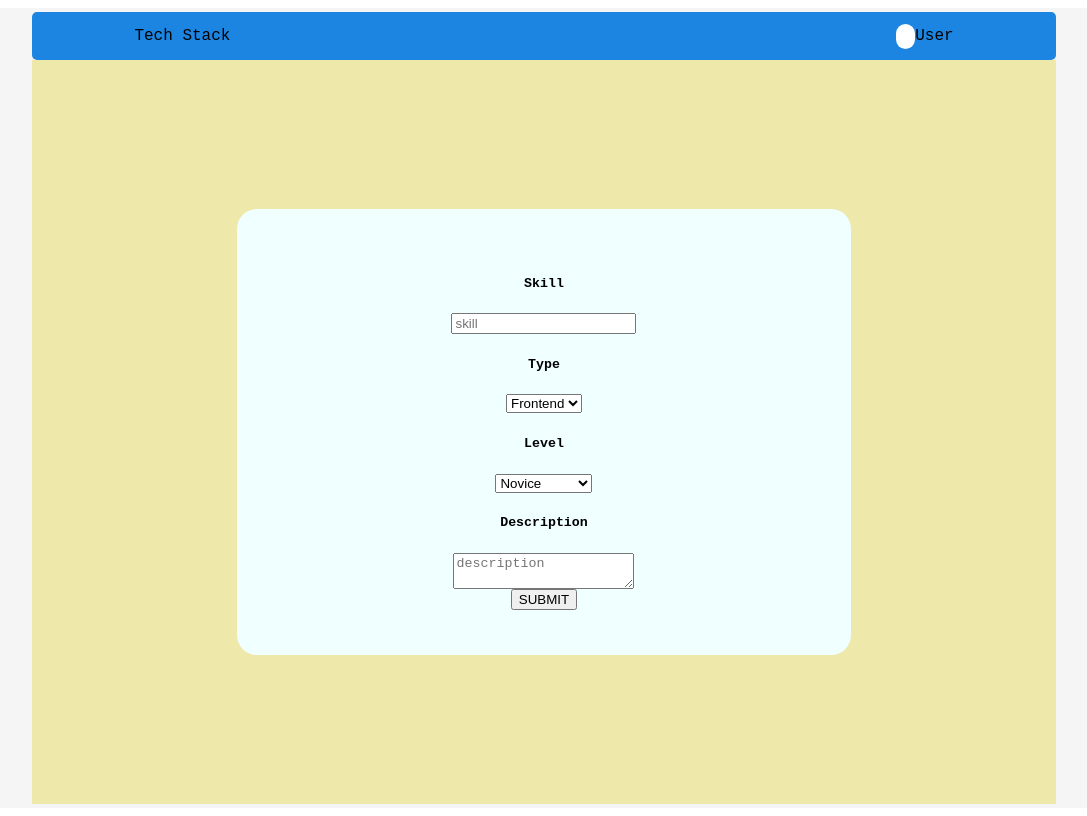
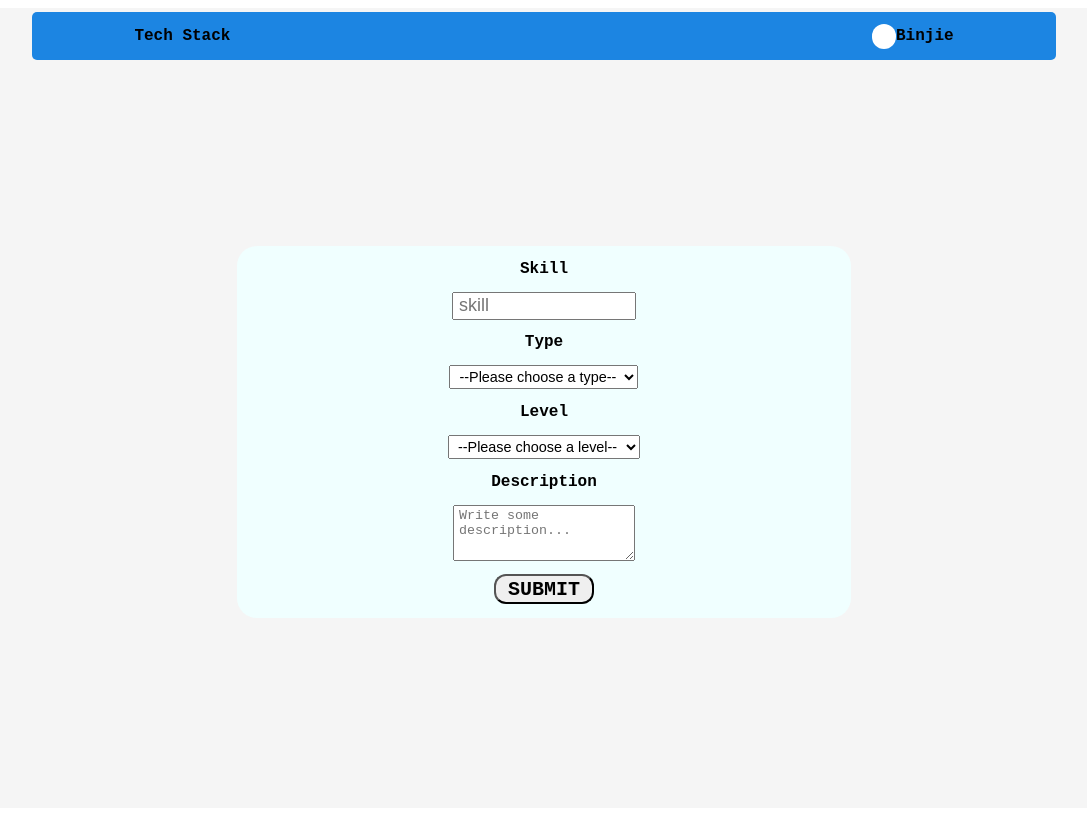
Before and after one commit to binjiezhang0626/mock-reddit, a React app: page /newpost in a window 1280 px wide. Shown: the whole page, without its empty margins (104-1191 px from the left). Built offline with nearby package versions, Linux system fonts and the light colour scheme.

Commit message:
fix(16): change config.js

```diff
--- a/reddit-frontend/config.js
+++ b/reddit-frontend/config.js
@@ -1,4 +1,4 @@
-// const URL = 'https://mock-reddit-zbj.herokuapp.com/api/posts';
-const URL = 'http://localhost:3001/api/posts';
+const URL = 'https://mock-reddit-zbj.herokuapp.com/api/posts';
+// const URL = 'http://localhost:3001/api/posts';
 
 export default URL;
--- a/reddit-frontend/src/components/App/App.css
+++ b/reddit-frontend/src/components/App/App.css
@@ -6,5 +6,6 @@
   align-items: center;
   justify-content: center;
   font-family: 'Courier New', Courier, monospace;
+  font-weight: bold;
   background-color: whitesmoke;
 }
--- a/reddit-frontend/src/components/Body/Body.css
+++ b/reddit-frontend/src/components/Body/Body.css
@@ -2,8 +2,6 @@
   display: flex;
   height: 95%;
   width: 100%;
-  /* background-color: aliceblue; */
-  background-color: cadetblue;
   align-items: center;
   justify-content: center;
 }
@@ -14,7 +12,6 @@
   height: 93%;
   align-items: center;
   justify-content: space-between;
-  background-color: palegoldenrod;
 }
 .RightSide{
   display: flex;
@@ -23,5 +20,4 @@
   width: 40%;
   margin-left: 20pt;
   height: 100%;
-  /* background-color: paleturquoise; */
 }
--- a/reddit-frontend/src/components/Body/Body.js
+++ b/reddit-frontend/src/components/Body/Body.js
@@ -1,14 +1,20 @@
 import React from 'react';
 import './Body.css';
+import PropTypes from 'prop-types';
 import Posts from '../Posts/Posts';
 import RightSide from '../RightSide/RightSide';
 
-const Body = (props) => (
+const Body = ({ history }) => (
   <div className="Body">
     <div className="Frame">
       <Posts />
-      <RightSide history={props.history} />
+      <RightSide history={history} />
     </div>
   </div>
 );
+
+Body.propTypes = {
+  history: PropTypes.shape({}).isRequired,
+};
+
 export default Body;
--- a/reddit-frontend/src/components/Header/Header.css
+++ b/reddit-frontend/src/components/Header/Header.css
@@ -21,11 +21,10 @@
   background-color: white;
 }
 .userInfo{
-  width: 7%;
+  width: 10%;
   height: 100%;
   display: flex;
   flex-direction: row;
   justify-content: space-around;
   align-items: center;
-  /* background-color: salmon; */
 }
--- a/reddit-frontend/src/components/Header/Header.js
+++ b/reddit-frontend/src/components/Header/Header.js
@@ -7,7 +7,7 @@ const Header = () => (
       <div>Tech Stack</div>
       <div className="userInfo">
         <div className="avatar" />
-        <span>User</span>
+        <span>Binjie</span>
       </div>
     </div>
   </div>
--- a/reddit-frontend/src/components/NewPost/NewPost.css
+++ b/reddit-frontend/src/components/NewPost/NewPost.css
@@ -6,22 +6,40 @@
   align-items: center;
   justify-content: center;
 }
-.subFrame{
-  /* background-color: turquoise; */
-  width: 60%;
-  height: 80%;
-  display: flex;
-  flex-direction: column;
-  align-items: center;
-  justify-content: space-between;
-}
 .form{
   background-color: azure;
-  height:60%;
+  height: 50%;
   width:60%;
   border-radius: 20px;
   display: flex;
   flex-direction: column;
   align-items: center;
-  justify-content: space-around;
+  justify-content: space-evenly;
 }
+input{
+  width: 170px;
+  height: 20px;
+  font-size: large;
+  padding: 2px 5px;
+}
+select{
+  font-size: .9rem;
+  padding: 2px 5px;
+}
+label{
+  font-weight: bold;
+}
+textarea{
+  width: 170px;
+  height: 50px;
+  padding: 2px 5px;
+}
+.submitButton{
+  width: 100px;
+  height: 8%;
+  border-radius: 12px;
+  font-size: 20px;
+  font-weight: bold;
+  padding: 2px 5px;
+  font-family: 'Courier New', Courier, monospace;
+}
--- a/reddit-frontend/src/components/NewPost/NewPost.js
+++ b/reddit-frontend/src/components/NewPost/NewPost.js
@@ -1,3 +1,4 @@
+/* eslint-disable jsx-a11y/label-has-associated-control */
 import React, { useState } from 'react';
 import PropTypes from 'prop-types';
 import { connect } from 'react-redux';
@@ -10,6 +11,7 @@ const initInput = {
   level: '',
   description: '',
 };
+
 const NewPost = ({ history, addPost }) => {
   const [input, setInput] = useState(initInput);
 
@@ -29,45 +31,49 @@ const NewPost = ({ history, addPost }) => {
   return (
     <div className="Frame">
       <form className="form" onSubmit={handleSubmit}>
-        <div className="subFrame">
-          <h5>Skill</h5>
+        <label htmlFor="skill">Skill</label>
         <input
           type="text"
           name="skill"
+          id="skill"
           placeholder="skill"
           onChange={handleChange}
           value={input.skill}
         />
-          <h5>Type</h5>
+        <label htmlFor="type">Type</label>
         <select
           name="type"
+          id="type"
           value={input.type}
           onChange={handleChange}
         >
+          <option value="">--Please choose a type--</option>
           <option value="frontend">Frontend</option>
           <option value="backend">Backend</option>
           <option value="other">Other</option>
         </select>
-          <h5>Level</h5>
+        <label htmlFor="level">Level</label>
         <select
           name="level"
+          id="level"
           value={input.level}
           onChange={handleChange}
         >
+          <option value="">--Please choose a level--</option>
           <option value="novice">Novice</option>
           <option value="intermediate">Intermediate</option>
           <option value="advanced">Advanced</option>
         </select>
-          <h5>Description</h5>
+        <label htmlFor="description">Description</label>
         <textarea
           type="text"
           name="description"
-            placeholder="description"
+          id="description"
+          placeholder="Write some description..."
           onChange={handleChange}
           value={input.description}
         />
-          <button className="submit" type="submit">SUBMIT</button>
-        </div>
+        <button className="submitButton" type="submit">SUBMIT</button>
       </form>
     </div>
   );
--- a/reddit-frontend/src/components/Posts/Posts.css
+++ b/reddit-frontend/src/components/Posts/Posts.css
@@ -5,5 +5,5 @@
   width: 58%;
   height: 100%;
   overflow: scroll;
-  background-color: palevioletred;
+  /* background-color: palevioletred; */
 }
--- a/reddit-frontend/src/components/RightSide/RightSide.css
+++ b/reddit-frontend/src/components/RightSide/RightSide.css
@@ -1,4 +1,4 @@
-.submitButton{
+.addnewButton{
   width: 100%;
   height: 7%;
   border-radius: 12px;
@@ -10,7 +10,6 @@
   width: 100%;
   height: 60%;
   margin-top: 10px;
-  /* background-color: rosybrown; */
   display: flex;
 
 }
--- a/reddit-frontend/src/components/RightSide/RightSide.js
+++ b/reddit-frontend/src/components/RightSide/RightSide.js
@@ -10,7 +10,7 @@ const RightSide = ({ history }) => {
   return (
     <div className="RightSide">
       <button
-        className="submitButton"
+        className="addnewButton"
         type="submit"
         onClick={handleClick}
       >
```
Also changed, not shown: reddit-frontend/test/App.test.js (deleted, +0 -11 lines), reddit-frontend/test/Header.test.js (added, +11 -0 lines), .github/workflows/ci.yml. Lines whose indentation alone changed are shown as unchanged.
